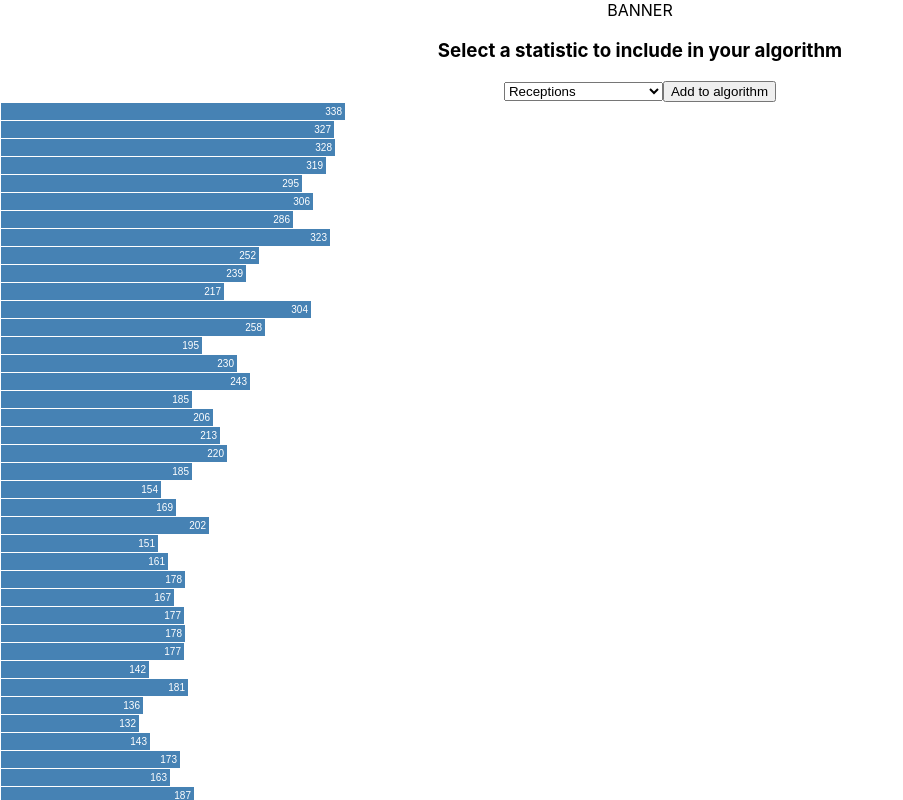
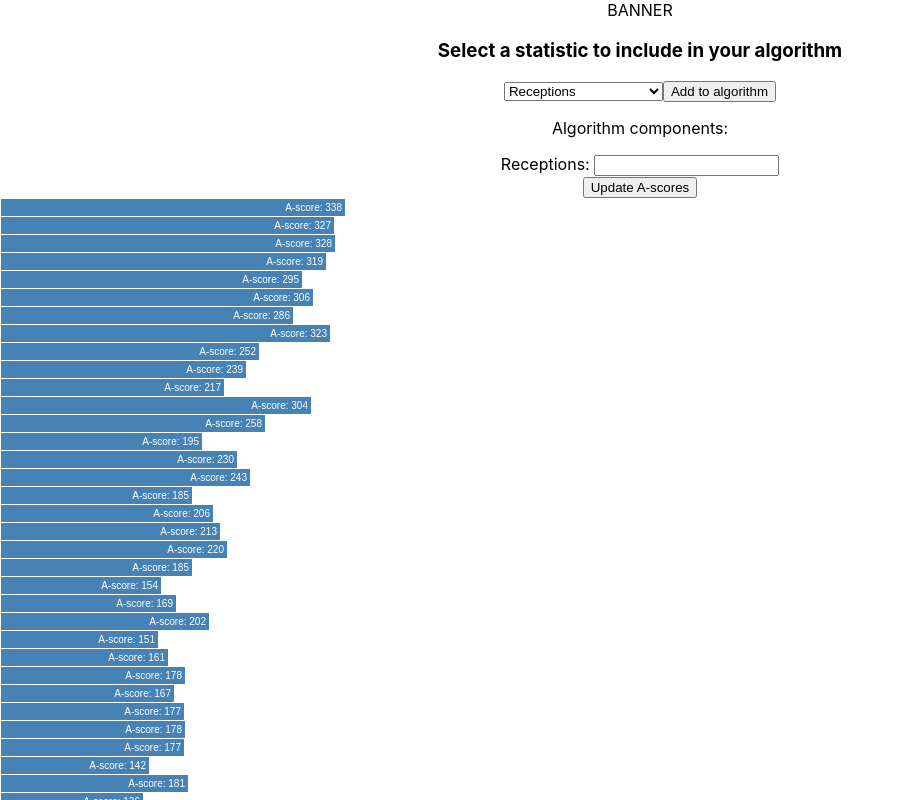
Before and after one commit to lbuckheit/thinkingFF, a React (Create React App) app: page / in a window 1280 px wide. Both pictures are taken after a click on the button "Add to algorithm". Shown: the top 800 px of the page, without its empty margins (0-903 px from the left). Built offline with nearby package versions, Linux system fonts and the light colour scheme.

Commit message:
frameworking algo weight rows

```diff
--- a/src/App.js
+++ b/src/App.js
@@ -1,6 +1,7 @@
 import React from 'react';
 import XBar from './XBar'
 import WRWeights from './WRWeights'
+import WeightRow from './WeightRow'
 import './App.css';
 
 class App extends React.Component {
@@ -13,6 +14,9 @@ class App extends React.Component {
   }
 
   handleSubmit(value) {
+    if (this.state.algoComponents.includes(value)) {
+      return
+    }
     this.setState({
       algoComponents: [...this.state.algoComponents, value]
     })
@@ -25,6 +29,11 @@ class App extends React.Component {
           BANNER
         </div>
         <WRWeights handleSubmit={this.handleSubmit}/>
+        <p>Algorithm components:</p>
+        {this.state.algoComponents.map(elem => <WeightRow statistic={elem}/>)}
+        <div>
+          <button>Update A-scores</button>
+        </div>
         <XBar />
       </div>
     );
--- a/src/WRWeights.js
+++ b/src/WRWeights.js
@@ -5,7 +5,7 @@ class WRWeights extends React.Component {
   constructor(props) {
     super(props)
     this.state = {
-      target: ''
+      target: 'receptions'
     }
     this.handleSubmit = this.handleSubmit.bind(this)
   }
@@ -20,7 +20,7 @@ class WRWeights extends React.Component {
       <form onSubmit={(event) => this.handleSubmit(event)}>
         <h3>Select a statistic to include in your algorithm</h3>
         <select onChange={(e) => this.setState({ target: e.target.value })}>
-          <option value='receptions'>Receptions</option>
+          <option selected value='receptions'>Receptions</option>
           <option value='targets'>Targets</option>
           <option value='receiving_tds'>Receiving Touchdowns</option>
         </select>
--- /dev/null
+++ b/src/WeightRow.js
@@ -0,0 +1,29 @@
+import React from 'react';
+import './App.css';
+
+class WRWeights extends React.Component {
+  constructor(props) {
+    super(props)
+    this.state = {
+    }
+    this.handleSubmit = this.handleSubmit.bind(this)
+  }
+
+  handleSubmit(event) {
+
+  }
+
+  capitalize(string) {
+    return string.charAt(0).toUpperCase() + string.slice(1);
+  }
+
+  render() {
+    return (
+      <span className='flex-span'>
+        {this.capitalize(this.props.statistic)}: <input name={this.props.statistic} size='10' type='number'></input>
+      </span>
+    );
+  }
+}
+
+export default WRWeights;
--- a/src/XBar.js
+++ b/src/XBar.js
@@ -19,7 +19,6 @@ class XBar extends React.Component {
   }
 
   createXBar() {
-    const node = this.node
     let WRArr = []
     let WRData = input.default
 
@@ -66,7 +65,7 @@ class XBar extends React.Component {
               .style("top", (d3.event.pageY - 28) + "px");
         })
         .style("width", function(d) { return d.fpts + "px"; })
-        .text(function(d) { return d.fpts; });
+        .text(function(d) { return 'A-score: ' + d.fpts; });
   }
 
   render() {
```
